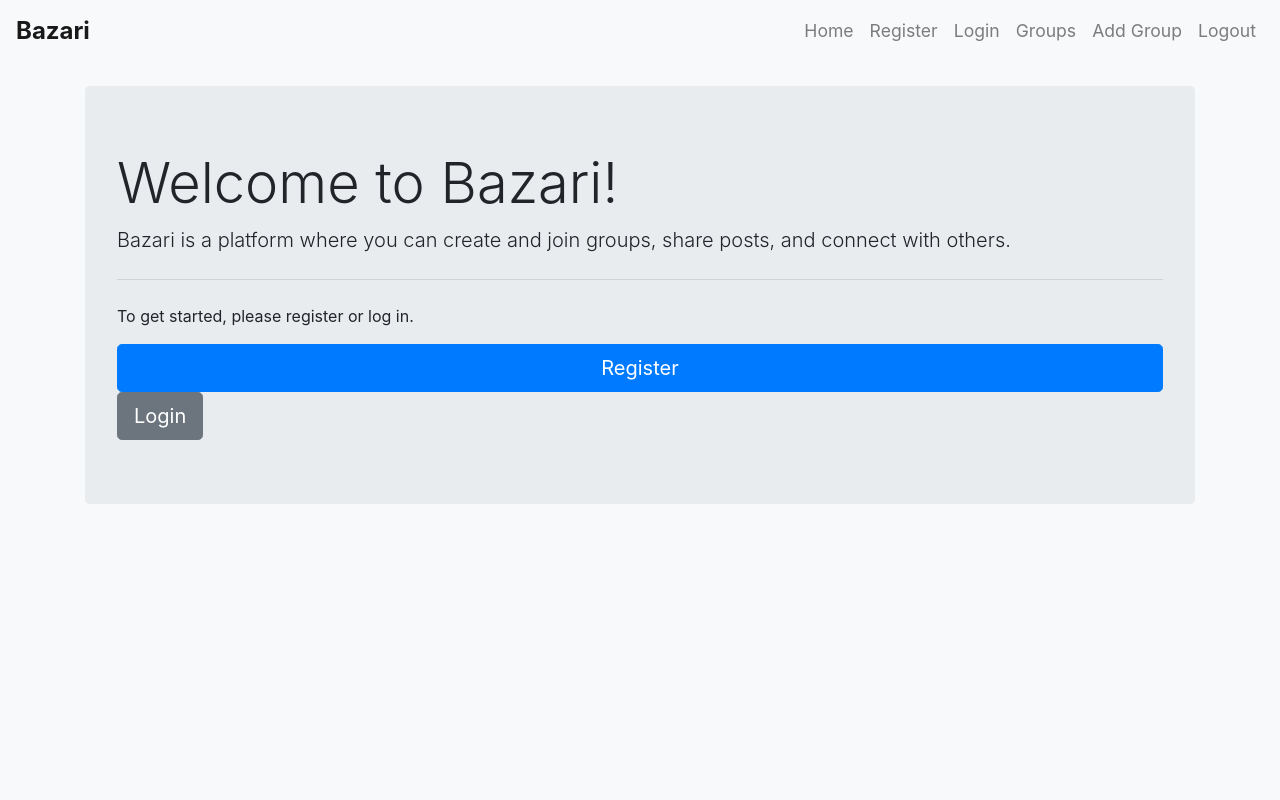
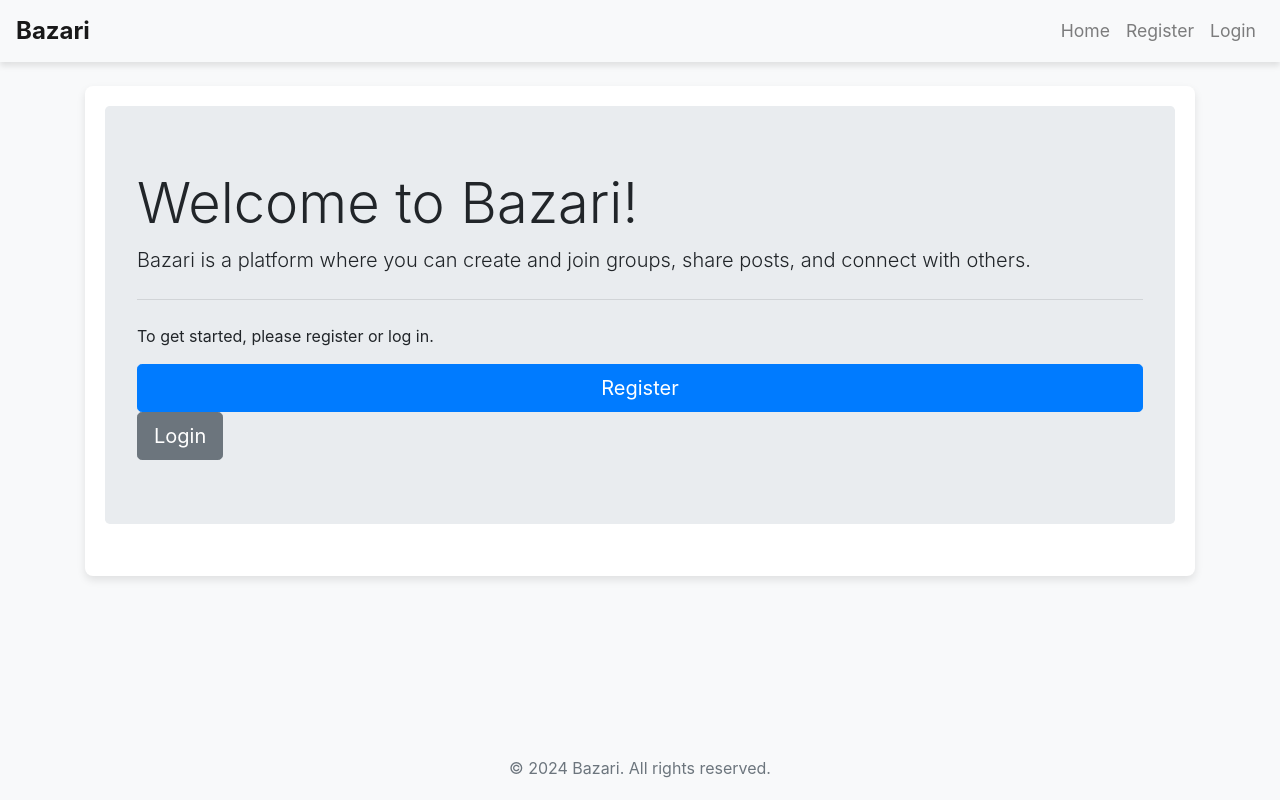
Before and after one commit to kurta17/bazari, a Flask app: page / in a window 1280 px wide. Run offline with Flask 2, Linux system fonts and the light colour scheme; some libraries are stand-ins or nearby versions.

Commit message:
make layout specific with auth_users

```diff
--- a/templates/layout.html
+++ b/templates/layout.html
@@ -16,6 +16,7 @@
             box-shadow: 0 4px 8px rgba(0, 0, 0, 0.1);
             border: none;
             border-radius: 8px;
+            margin-bottom: 30px;
         }
         .card-title {
             margin-bottom: 20px;
@@ -35,6 +36,20 @@
         .nav-link {
             font-size: 1.1rem;
         }
+        .footer {
+            background-color: #f8f9fa;
+            padding: 20px 0;
+            text-align: center;
+            position: absolute;
+            bottom: 0;
+            width: 100%;
+        }
+        .alert {
+            margin-top: 20px;
+        }
+        .navbar {
+            box-shadow: 0 4px 6px rgba(0, 0, 0, 0.1);
+        }
     </style>
 </head>
 <body>
@@ -45,6 +60,19 @@
         </button>
         <div class="collapse navbar-collapse" id="navbarNav">
             <ul class="navbar-nav ml-auto">
+                {% if current_user.is_authenticated %}
+                    <li class="nav-item">
+                        <a class="nav-link" href="{{ url_for('users.home') }}">Home</a>
+                    </li>
+                    <li class="nav-item">
+                        <a class="nav-link" href="{{ url_for('users.groups') }}">Groups</a>
+                    </li>
+                    <a class="nav-link" href="{{ url_for('users.add_group') }}">Add Group</a>
+                    </li>
+                    <li class="nav-item">
+                        <a class="nav-link" href="{{ url_for('users.logout') }}">Logout</a>
+                    </li>
+                {% else %}
                     <li class="nav-item">
                         <a class="nav-link" href="{{ url_for('users.home') }}">Home</a>
                     </li>
@@ -54,15 +82,7 @@
                     <li class="nav-item">
                         <a class="nav-link" href="{{ url_for('users.login') }}">Login</a>
                     </li>
-                <li class="nav-item">
-                    <a class="nav-link" href="{{ url_for('users.groups') }}">Groups</a>
-                </li>
-                <li class="nav-item">
-                    <a class="nav-link" href="{{ url_for('users.add_group') }}">Add Group</a>
-                </li>
-                <li class="nav-item">
-                    <a class="nav-link" href="{{ url_for('users.logout') }}">Logout</a>
-                </li>
+                {% endif %}
             </ul>
         </div>
     </nav>
@@ -74,8 +94,17 @@
                 {% endfor %}
             {% endif %}
         {% endwith %}
+        <div class="card">
+            <div class="card-body">
                 {% block content %}{% endblock %}
             </div>
+        </div>
+    </div>
+    <footer class="footer">
+        <div class="container">
+            <span class="text-muted">© 2024 Bazari. All rights reserved.</span>
+        </div>
+    </footer>
     <script src="https://code.jquery.com/jquery-3.5.1.slim.min.js"></script>
     <script src="https://cdn.jsdelivr.net/npm/@popperjs/core@2.5.4/dist/umd/popper.min.js"></script>
     <script src="https://stackpath.bootstrapcdn.com/bootstrap/4.5.2/js/bootstrap.min.js"></script>
--- a/views.py
+++ b/views.py
@@ -63,13 +63,13 @@ def logout():
     return redirect(url_for('users.home'))
 
 @bp.route('/groups', methods=['GET', 'POST'])
-#@require_login
+@login_required
 def groups():
     return render_template('groups.html')
 
 
 @bp.route('/add_group', methods=['GET', 'POST'])
-#@require_login
+@login_required
 def add_group():
     return render_template('add_group.html')
 
```
Lines whose indentation alone changed are shown as unchanged.
